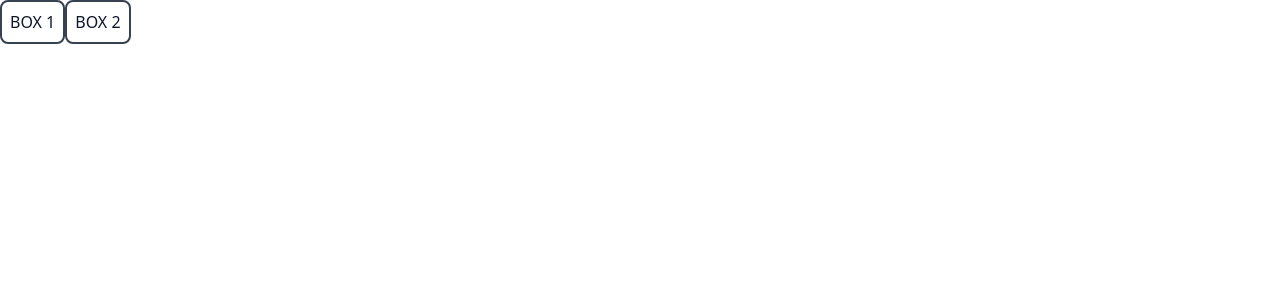
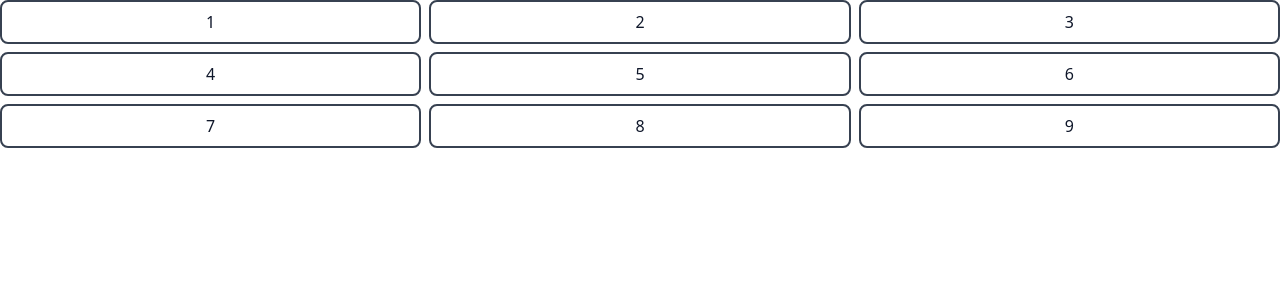
Before and after one commit to ErneG/RACOONS_CODE_CAMP_REACT, a React (Vite) app: page / in a window 1280 px wide. Shown: the top 300 px of the page. Built offline with nearby package versions, Linux system fonts and the light colour scheme.

Commit message:
Numbers as values

```diff
--- a/src/App.jsx
+++ b/src/App.jsx
@@ -1,9 +1,9 @@
 const App = () => {
-    const values = ['BOX 1', 'BOX 2']; // An array of values
+    const values = [1, 2, 3, 4, 5, 6, 7, 8, 9]; // An array of values
 
     return (
         <main className="h-screen w-full">
-            <div>
+            <div className="grid grid-cols-3 gap-2">
                 {values.map((value, index) => (
                     <div
                         key={index} // Necessary for React to keep track of the elements
```
